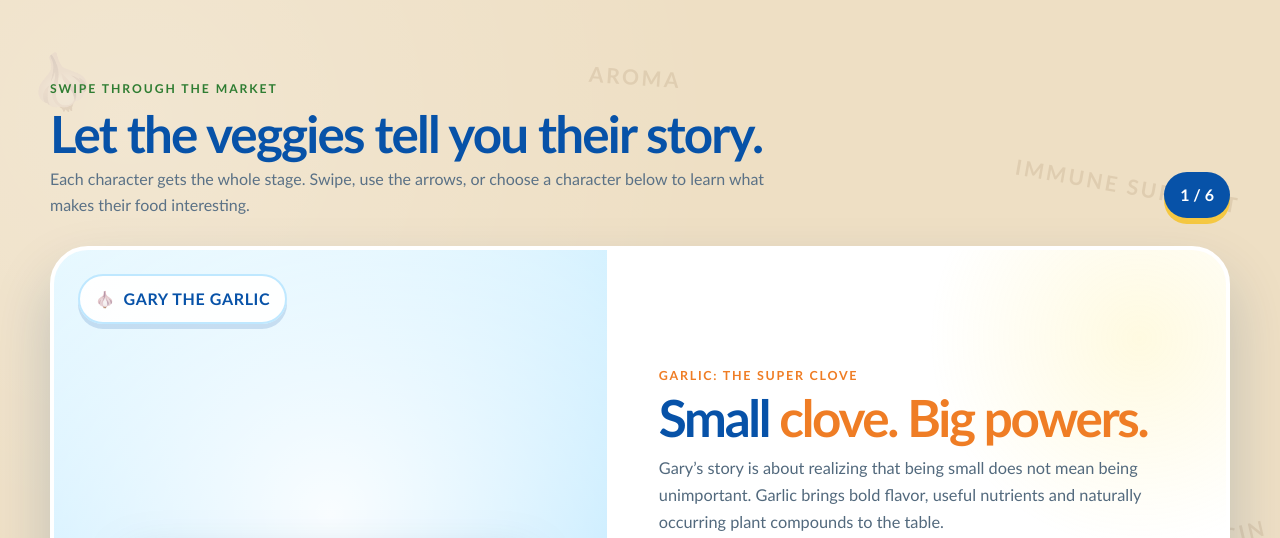
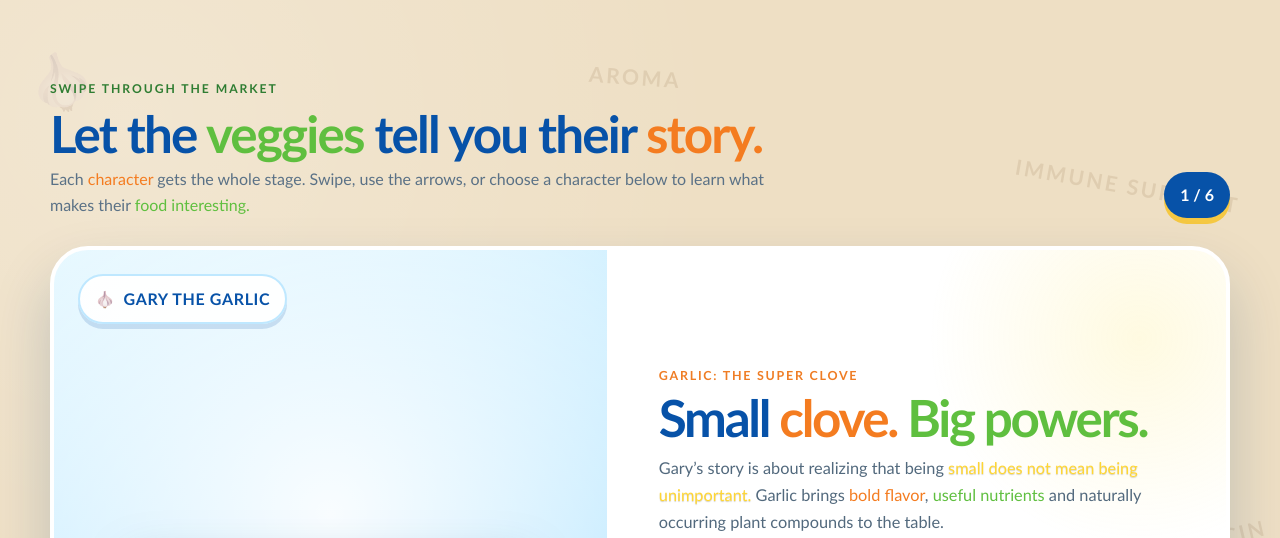
Before and after one commit to davidhambern-ship-it/market-veggies, a website: page characters.html in a window 1280 px wide. Shown: the part 655-1193 px from the top of the page. Drawn offline with Linux system fonts and the light colour scheme; grey boxes are pictures that could not be loaded.

Commit message:
Reuse exact Home-page orange yellow green keyword colors in Characters page

```diff
--- a/styles.css
+++ b/styles.css
@@ -3020,3 +3020,24 @@
     var(--story-background);
   transition:background-color .5s ease;
 }
+
+/* Characters page: exact Home keyword text colors.
+   Only intentionally highlighted prose receives these colors; navigation,
+   buttons, photo panels, and the six character backgrounds stay unchanged. */
+.characters-page .hl{
+  display:inline;
+  background:none!important;
+  padding:0!important;
+  border-radius:0!important;
+  -webkit-box-decoration-break:slice;
+  box-decoration-break:slice;
+  font-weight:inherit;
+}
+.characters-page .hl-orange{color:#f47c20!important}
+.characters-page .hl-yellow{color:#ffd633!important}
+.characters-page .hl-green{color:#5fbf3f!important}
+/* Keep yellow words legible on lighter story panels. */
+.characters-page .character-story-copy .hl-yellow,
+.characters-page .character-story-top .hl-yellow{
+  text-shadow:0 1px 1px rgba(69,54,4,.22);
+}
```
